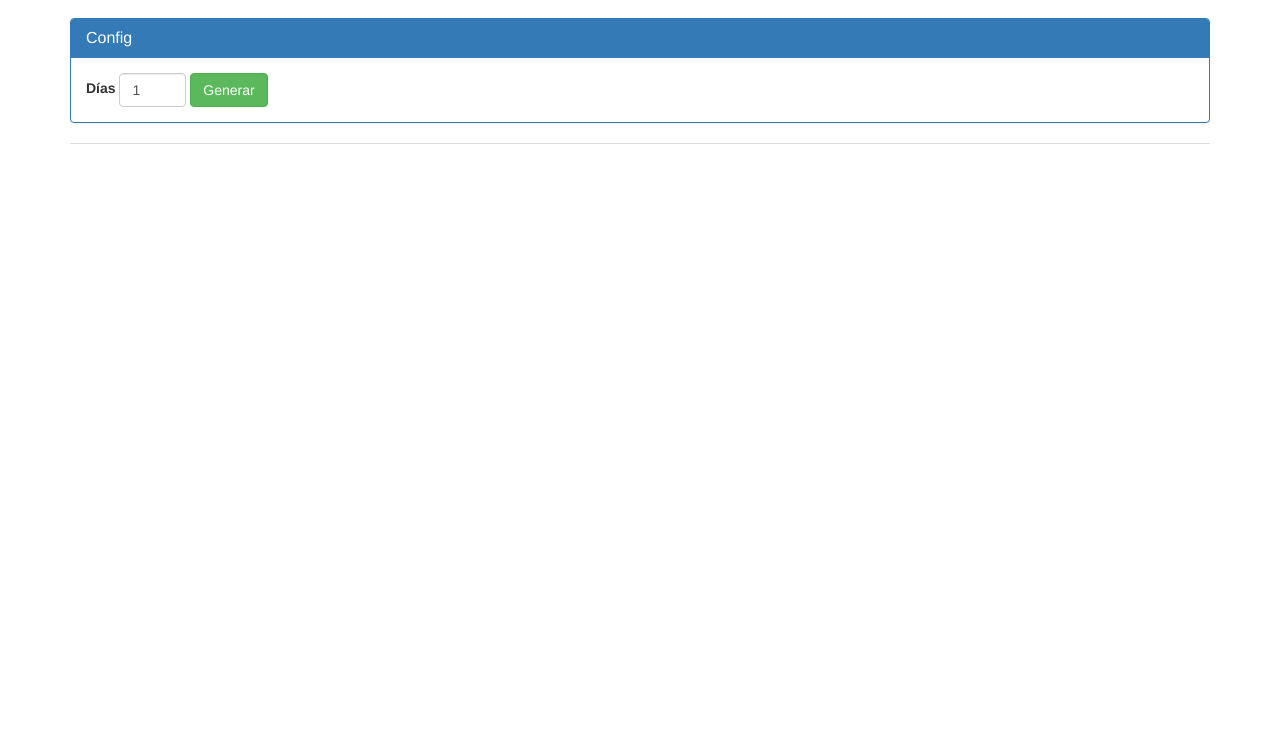
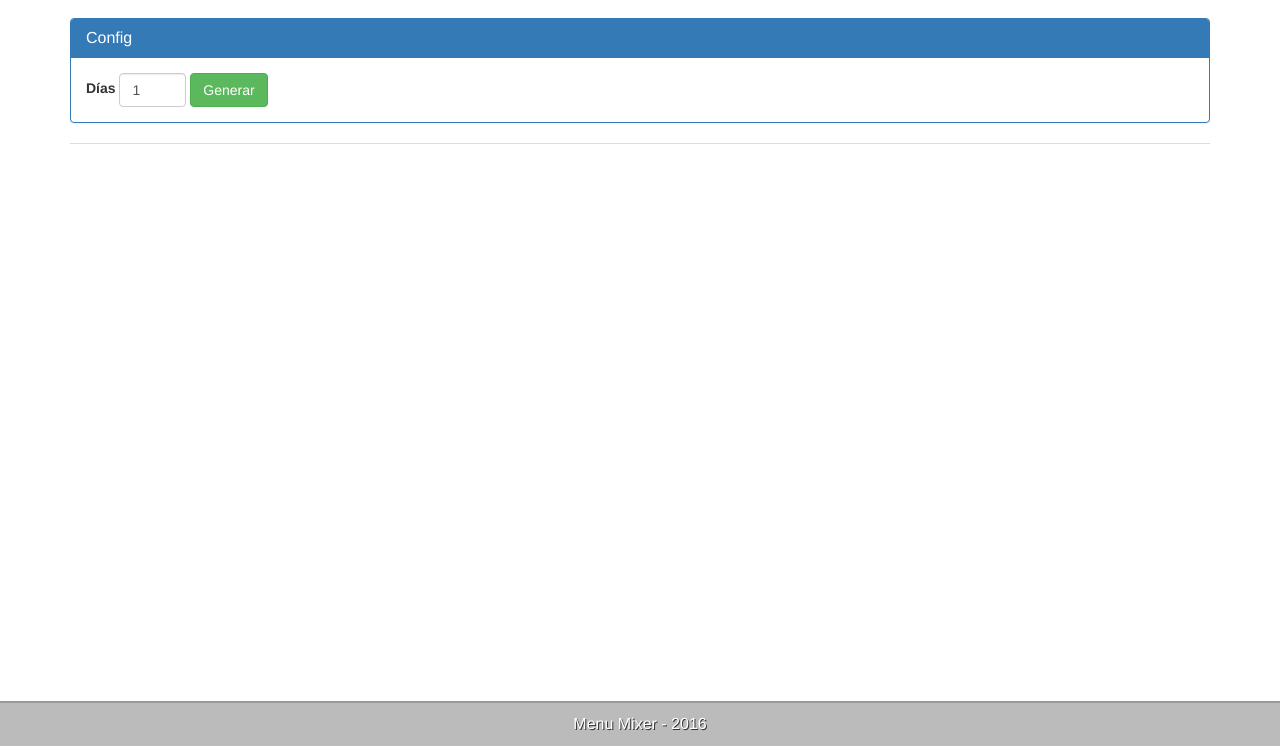
Before and after one commit to braiscarrion/menumixer, a plain HTML site: page index.html in a window 1280 px wide. Shown: the part 54-800 px from the top of the page. Drawn offline with Linux system fonts and the light colour scheme.

Commit message:
añadido footer

```diff
--- a/css/custom.css
+++ b/css/custom.css
@@ -1,7 +1,35 @@
+html {
+    height: 100%;
+}
+
+body {
+    position: relative;
+    margin: 0;
+    padding-bottom: 6rem;
+    min-height: 100%;
+}
+
+.footer {
+    position: absolute;
+    right: 0;
+    bottom: 0;
+    left: 0;
+    padding: 1rem;
+    text-align: center;
+    background-color: #bbb;
+    border-top: 2px solid #999;
+    color: white;
+    font-size: 12pt;
+    text-shadow: 1px 1px #333;
+}
+
+.footer a{
+    color: white;
+}
+
 .deleteLink {
     display: inline-block;
     width: 100%;
-
 }
 
 .deleteLink:hover {
--- a/index.html
+++ b/index.html
@@ -54,6 +54,11 @@
         </div>
     </div>
 
+    <!-- footer -->
+    <div class="footer">
+        Menu Mixer - 2016
+    </div>
+
 
     <!-- jQuery -->
     <script src="dist/jquery/2.2.4/jquery-2.2.4.min.js"></script>
--- a/js/funciones.js
+++ b/js/funciones.js
@@ -38,6 +38,8 @@ function generarDias() {
         tablist.appendChild(li);
         tabcontent.appendChild(div);
     }
+
+    init();
 }
 
 function generarContenidoDia(dia) {
@@ -174,7 +176,7 @@ function crearTR(id, cantidad, id_alimento, categoria) {
     btn.setAttribute("role", "buttom");
     btn.setAttribute("data-html", "true");
     btn.setAttribute("data-toggle", "popover");
-    //btn.setAttribute("data-trigger", "focus");
+    btn.setAttribute("data-trigger", "focus");
 
     btn.innerHTML = '<span class="glyphicon glyphicon-refresh" aria-hidden="true"></span>';
 
@@ -264,3 +266,17 @@ function getAlternativas(id_tr, categoria, id_alimento) {
     });
     return lista;
 }
+
+function init() {
+    /**
+     * Ocultar popovers abiertos al abrir uno nuevo
+     */
+    $('[data-toggle="popover"]').click(function () {
+       // $('[data-toggle="popover"]').not(this).popover('hide'); //all but this
+    });
+
+    //activar popovers
+    $(function () {
+        //$('[data-toggle="popover"]').popover();
+    });
+}
```
